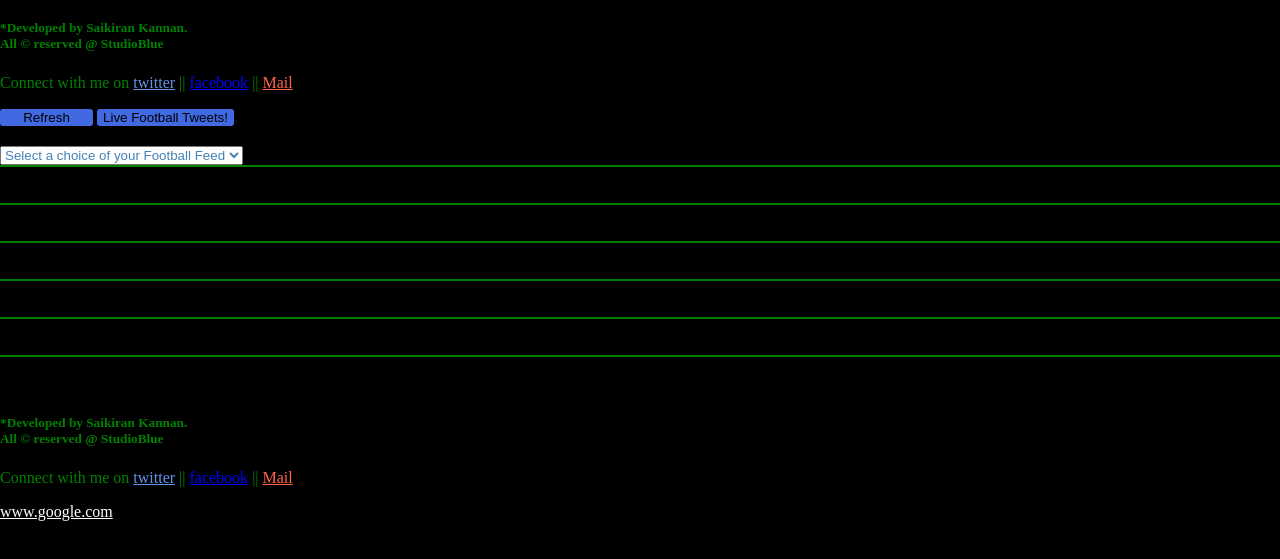
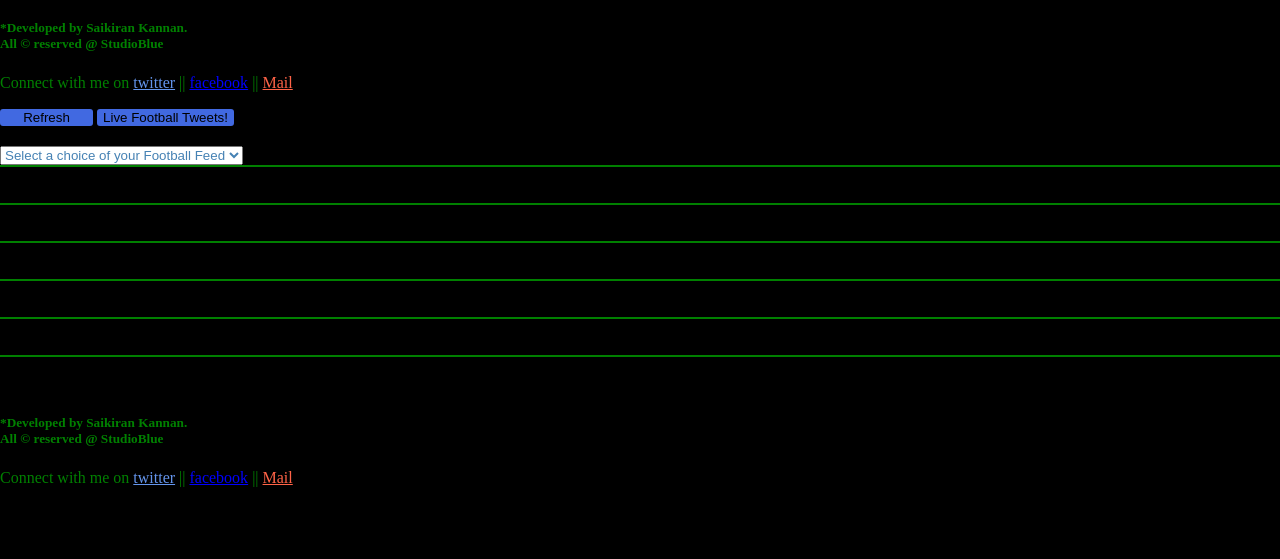
Before and after one commit to siia19991/D3, a plain HTML site: page index.html in a window 1280 px wide. Shown: the part 61-620 px from the top of the page. Drawn offline with nearby package versions, Linux system fonts and the light colour scheme; a script that the page names is missing.

Commit message:
Update index.html

```diff
--- a/index.html
+++ b/index.html
@@ -222,7 +222,7 @@ padding: 4px;
 
 <div  id="content"> <iframe name="content" id="iframeID" src="about:blank" ></iframe> <span id="closeReader">CLOSE</span> </div>
 
-<a href="#" onclick="window.open('http://www.google.com', '_system');">www.google.com</a>
+
 </body>
 </html>
 
```
